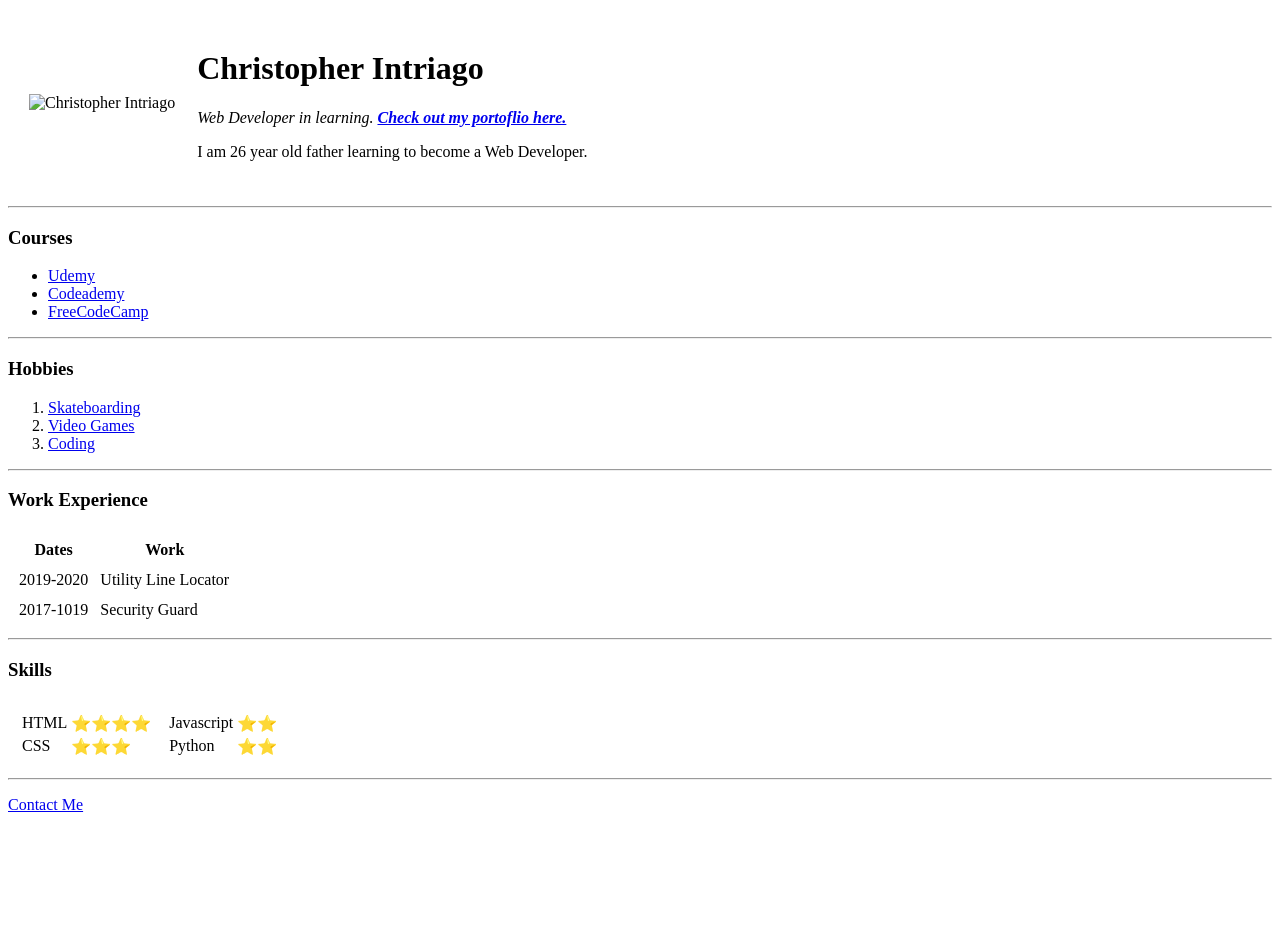
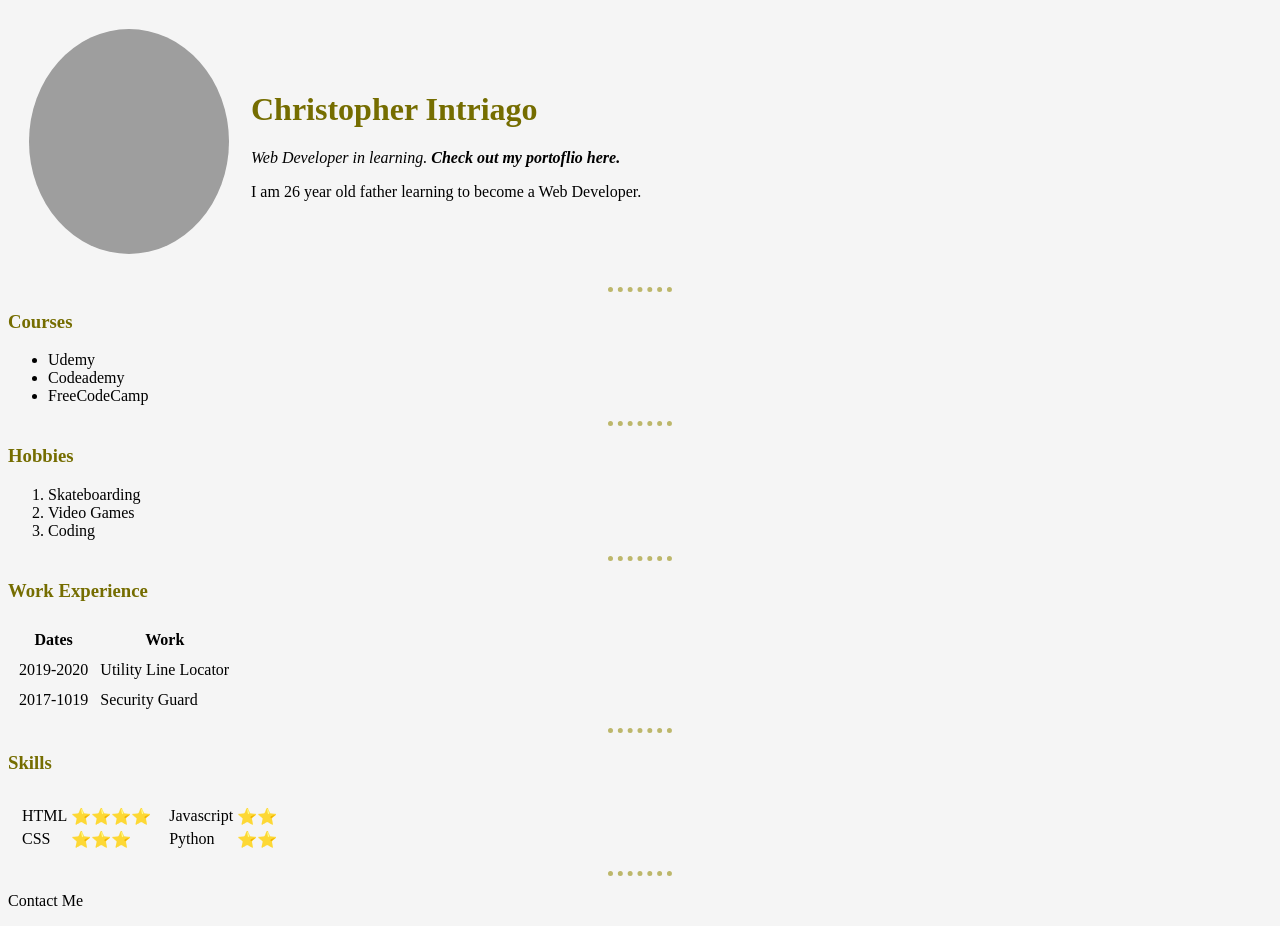
Before and after one commit to chintriago/website, a plain HTML site: page index.html in a window 1280 px wide. Before the commit the page ends 830 px from the top, so only its background shows below. Drawn offline with Linux system fonts and the light colour scheme; the site is published under a folder, as on GitHub Pages, so addresses that start at the root find nothing.

Commit message:
Update index.html

```diff
--- a/index.html
+++ b/index.html
@@ -4,12 +4,12 @@
     <meta charset="UTF-8">
     <meta name="viewport" content="width=device-width, initial-scale=1.0">
     <title>Chris's Personal Website</title>
-    <link rel="stylesheet" type="text/css" href="/css/style.css">
+    <link rel="stylesheet" type="text/css" href="css/style.css">
 </head>
 <body>
     <table cellspacing="20">
         <tr>
-            <td><img src="/img/chris.jpg" alt="Christopher Intriago"></td>
+            <td><img src="img/chris.jpg" alt="Christopher Intriago"></td>
             <td><h1>Christopher Intriago</h1>
                 <p><em>Web Developer in learning. <strong><a href="https://chintriago.github.io/portfolio/" target="_blank">Check out my portoflio here.</a></strong></em></p>
                 <p>I am 26 year old father learning to become a Web Developer.</p></td>
```
